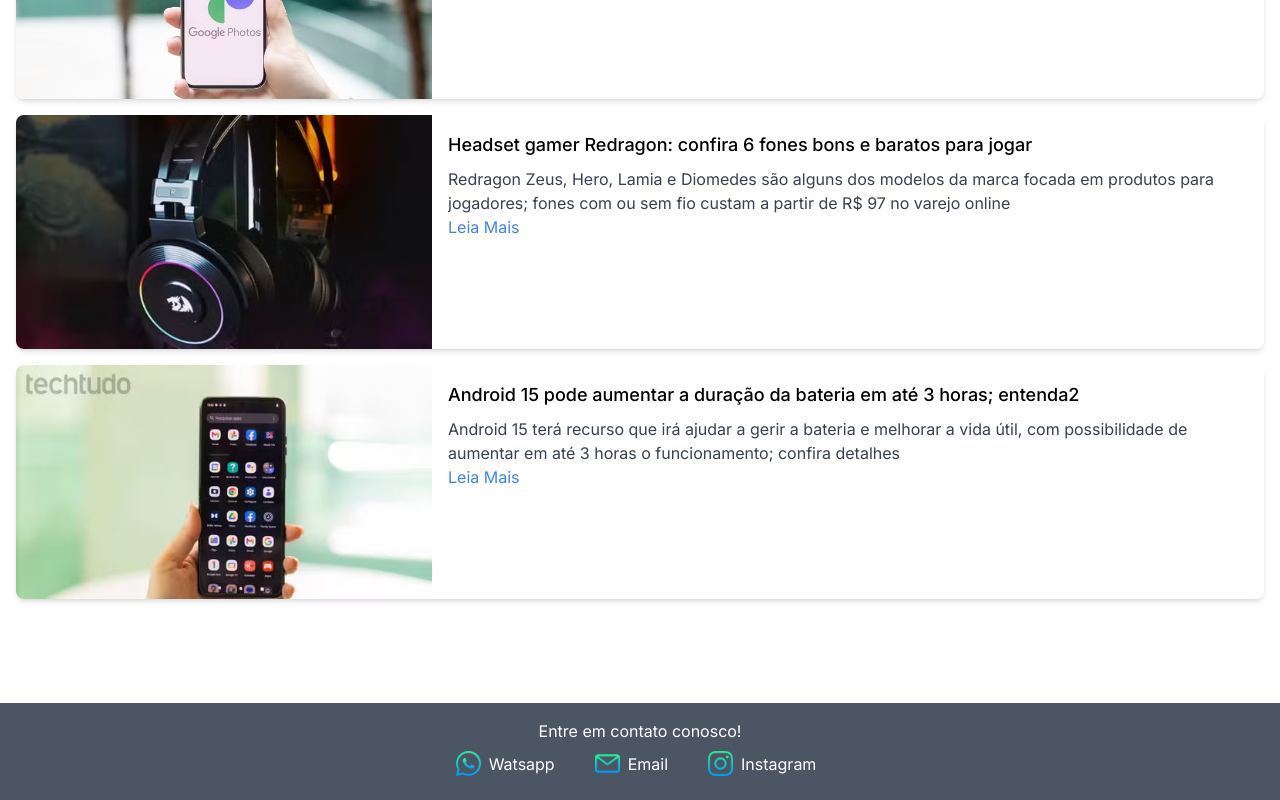
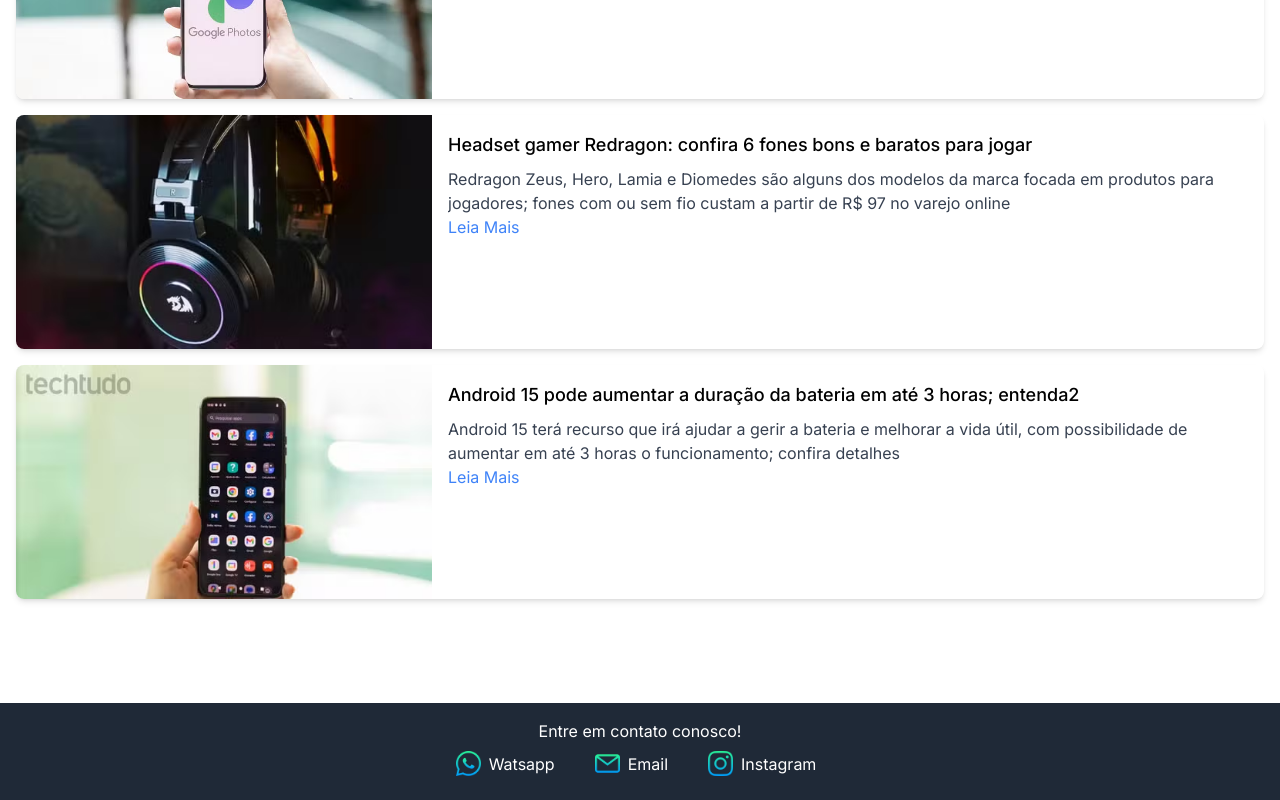
Before and after one commit to sandyrodriguesjs/App-Tech_news, a Next.js app in the folder tech_news/: page /pages in a window 1280 px wide. Shown: the part 1191-1991 px from the top of the page. Built offline with nearby package versions, Linux system fonts and the light colour scheme.

Commit message:
Alterando a cor de fundo do Footer

```diff
--- a/tech_news/src/app/layout.tsx
+++ b/tech_news/src/app/layout.tsx
@@ -1,3 +1,4 @@
+"use client"
 import type { Metadata } from "next";
 import { Inter } from "next/font/google";
 import "./globals.css";
@@ -7,10 +8,10 @@
 
 const inter = Inter({ subsets: ["latin"] });
 
-export const metadata: Metadata = {
-  title: "Tech News",
-  description: "Generated by create next app",
-};
+// export const metadata: Metadata = {
+//   title: "Tech News",
+//   description: "Generated by create next app",
+// };
 
 export default function RootLayout({
   children,
@@ -35,7 +36,7 @@
       <body className={`${inter.className} ${isDarkMode ? "bg-gray-900" : "bg-white"}`}>
         <NavBar isDarkMode={isDarkMode} toggleDarkMode={toggleDarkMode} />
         {children}
-        <footer className='bg-gray-600 text-white py-4 mt-10 my-auto'>
+        <footer className='bg-gray-800 text-white py-4 mt-10 my-auto'>
           <Footer />
         </footer>
       </body>
```
